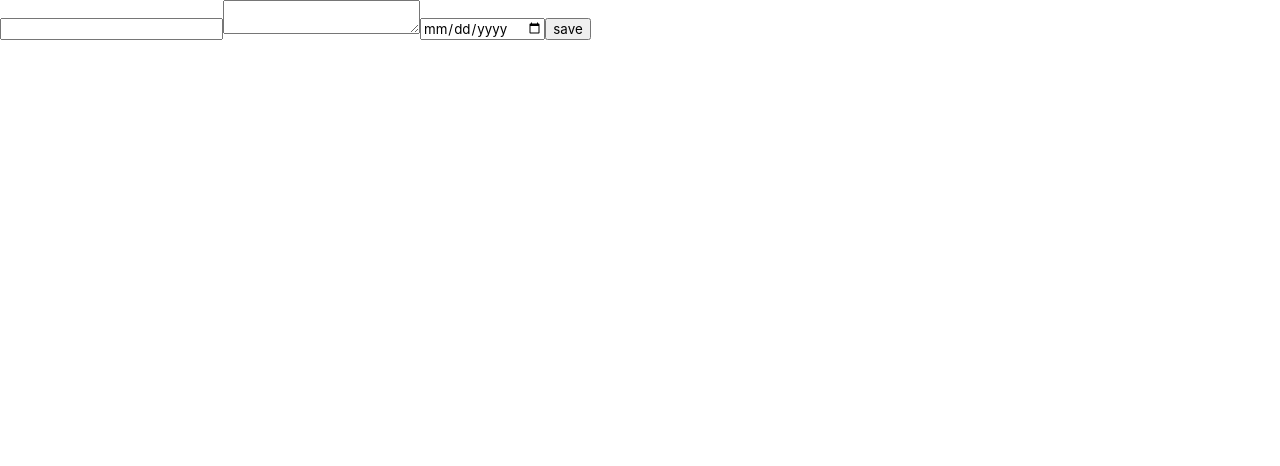
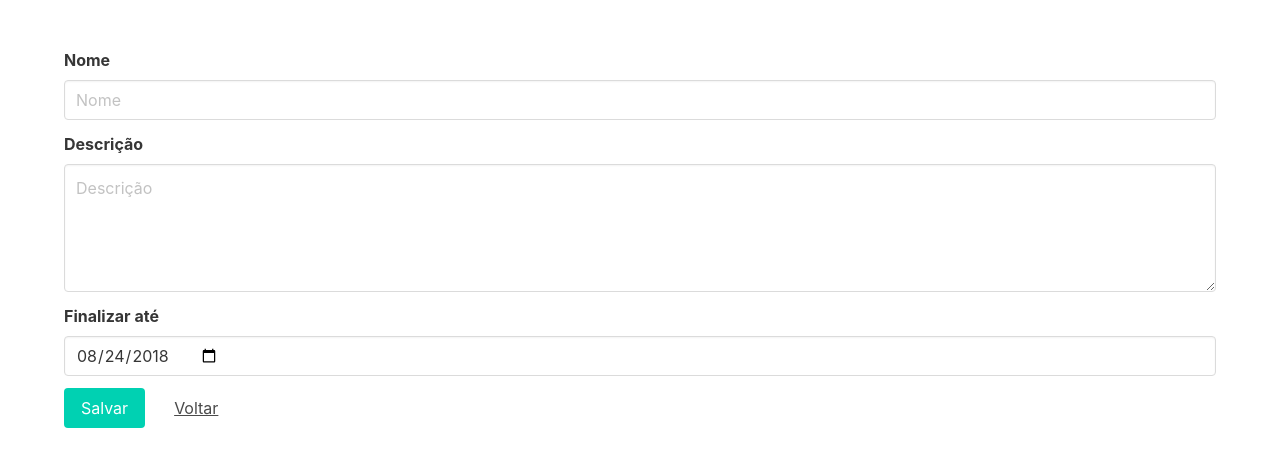
Before and after one commit to rafaeldimas/estudo-vue, a Vue app in the folder vue-router-todo-list/: page /list/new in a window 1280 px wide. Shown: the top 466 px of the page. Built offline with nearby package versions, Linux system fonts and the light colour scheme.

Commit message:
Add support pass props with data item and validate for FormTodoList

```diff
--- a/vue-router-todo-list/src/components/FormTodoList.vue
+++ b/vue-router-todo-list/src/components/FormTodoList.vue
@@ -1,14 +1,93 @@
 <template>
   <div class="form-list-todo-list">
+
+    <div class="field">
+      <label class="label">Nome</label>
+      <div class="control">
+        <input type="text" :class="getClassStatus(item.name.valid)" class="input" v-model="item.name.value" placeholder="Nome">
+      </div>
+      <p class="help" :class="getClassStatus(item.name.valid)">{{ item.name.message }}</p>
+    </div>
+
+    <div class="field">
+      <label class="label">Descrição</label>
+      <div class="control">
+        <textarea class="textarea" :class="getClassStatus(item.description.valid)" v-model="item.description.value" placeholder="Descrição"></textarea>
+      </div>
+      <p class="help" :class="getClassStatus(item.description.valid)">{{ item.description.message }}</p>
+    </div>
+
+    <div class="field">
+      <label class="label">Finalizar até</label>
+      <div class="control">
+        <input type="date" :class="getClassStatus(item.deadline.valid)" class="input" v-model="item.deadline.value">
+      </div>
+      <p class="help" :class="getClassStatus(item.deadline.valid)">{{ item.deadline.message }}</p>
+    </div>
+
+    <div class="field is-grouped">
+      <div class="control">
+        <button class="button is-primary" v-on:click="handleSaveNewItemList">Salvar</button>
+      </div>
+      <div class="control">
+        <button class="button is-text" v-on:click="goBack">Voltar</button>
+      </div>
+    </div>
+
   </div>
 </template>
 
 <script>
+import hash from 'object-hash'
+
 export default {
   name: 'FormTodoList',
+  props: ['data'],
+  mounted () {
+    if (this.data) {
+      this.item = this.data
+    }
+  },
   data () {
     return {
-      msg: 'Welcome to Your Vue.js App'
+      item: {
+        name: {
+          value: '',
+          valid: 'no-proccessed',
+          message: ''
+        },
+        description: {
+          value: '',
+          valid: 'no-proccessed',
+          message: ''
+        },
+        deadline: {
+          value: (new Date()).toISOString().split('T')[0],
+          valid: 'no-proccessed',
+          message: ''
+        }
+      }
+    }
+  },
+  computed: {
+    id: function () {
+      return hash(this.$data)
+    }
+  },
+  methods: {
+    handleSaveNewItemList: function () {
+      this.$emit('saveItemList', { id: this.id, ...this.item })
+    },
+    goBack: function () {
+      this.$router.go(-1)
+    },
+    getClassStatus: function (valid) {
+      const classNameByStatus = {
+        'no-proccessed': '',
+        'valid': 'is-success',
+        'invalid': 'is-danger'
+      }
+      return classNameByStatus[valid]
     }
   }
 }
--- a/vue-router-todo-list/src/components/NewListTodoList.vue
+++ b/vue-router-todo-list/src/components/NewListTodoList.vue
@@ -1,43 +1,33 @@
 <template>
-  <div class="new-list-todo-list">
-    <input type="text" name="name" id="name" v-model="name">
-    <textarea name="description" id="description" v-model="description"></textarea>
-    <input type="date" name="deadline" id="deadline" v-model="deadline">
-    <button id="button" v-on:click="handleSaveNewItemList">save</button>
-  </div>
+  <main class="section new-list-todo-list">
+    <div class="container">
+      <FormTodoList v-on:saveItemList="handleSaveNewItemList" />
+    </div>
+  </main>
 </template>
 
 <script>
-import hash from 'object-hash'
+import FormTodoList from '@/components/FormTodoList'
 
 export default {
   name: 'NewListTodoList',
+  components: { FormTodoList },
   data () {
-    return {
-      name: '',
-      description: '',
-      deadline: ''
-    }
-  },
-  computed: {
-    id: function () {
-      return hash(this.$data)
-    }
+    return {}
   },
   methods: {
-    handleSaveNewItemList: function () {
-      if (!this.name && !this.deadline) {
+    handleSaveNewItemList: function (data) {
+      if (!data.name || !data.description || !data.deadline) {
         return alert('Preencha todos os campos')
       }
 
-      const vm = this
       const list = JSON.parse(window.localStorage.getItem('list') || '[]')
 
-      if (list.findIndex(item => item.name === vm.name) !== -1) {
-        return alert('Nome não pode repetir')
+      if (list.findIndex(item => item.id === data.id) !== -1) {
+        return alert('Não é possivel salvar um item exatamente igual.')
       }
 
-      const item = { id: this.id, finalized: false, ...this.$data }
+      const item = { ...data, finalized: false }
 
       list.push(item)
 
```
